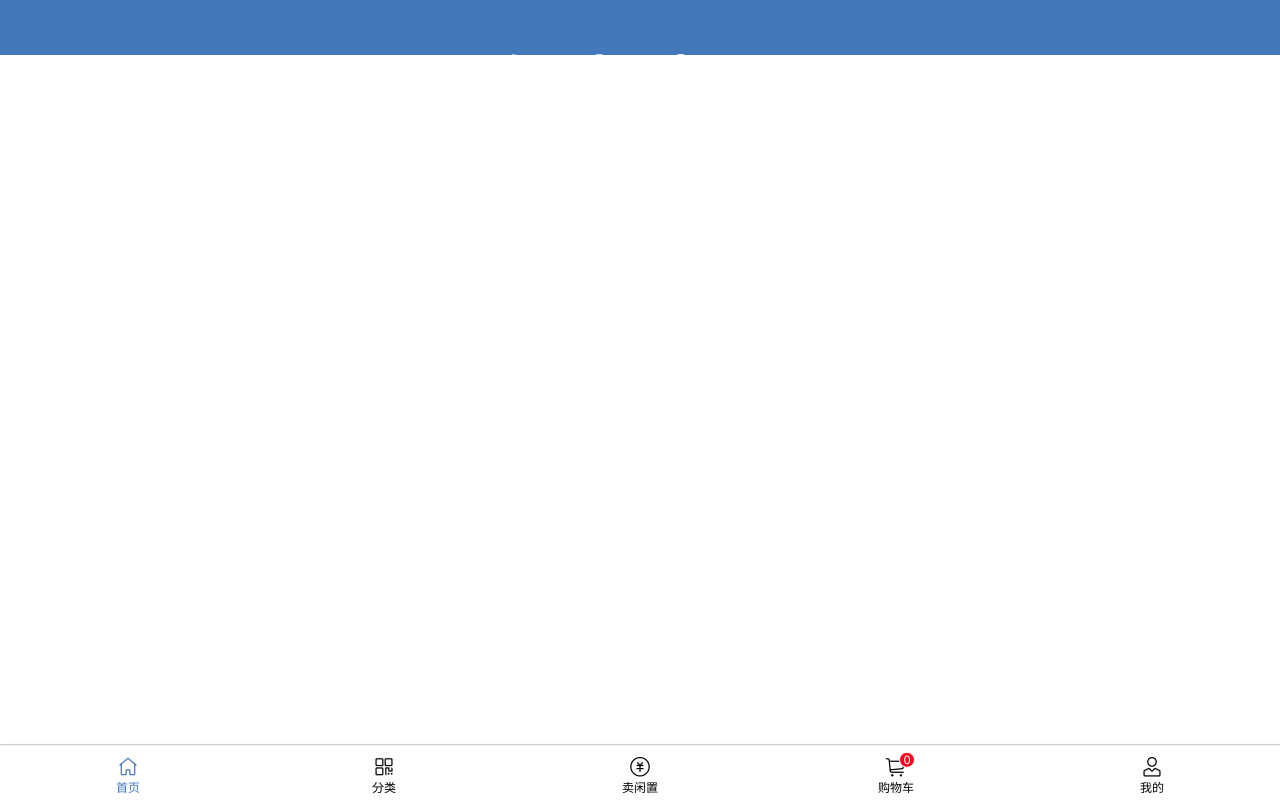
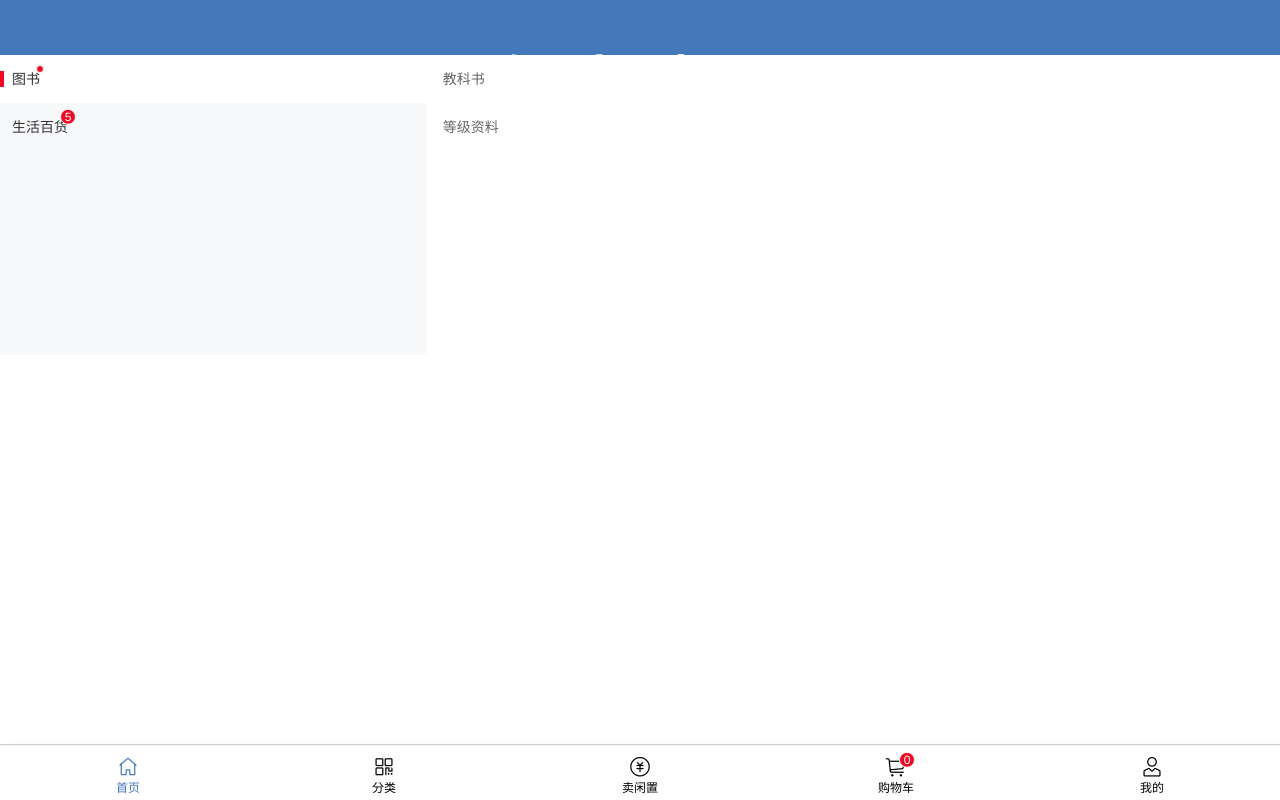
Before and after one commit to pleaseAnswer/secondaryMarket, a Vue app in the folder src/secondarymarket/: page /#/classify in a window 1280 px wide. Built offline with nearby package versions, Linux system fonts and the light colour scheme.

Commit message:
首页ok

```diff
--- a/src/secondarymarket/src/main.js
+++ b/src/secondarymarket/src/main.js
@@ -20,7 +20,8 @@ import {
   Grid,
   GridItem,
   Col,
-  Row
+  Row,
+  TreeSelect
 } from 'vant';
 Vue.use(Icon)
   .use(Tabbar)
@@ -30,7 +31,8 @@ Vue.use(Icon)
   .use(Grid)
   .use(GridItem)
   .use(Col)
-  .use(Row);
+  .use(Row)
+  .use(TreeSelect);
 
 //使用axios
 import axios from 'axios';
--- a/src/secondarymarket/src/router/index.js
+++ b/src/secondarymarket/src/router/index.js
@@ -4,6 +4,13 @@ Vue.use(VueRouter);
 
 const router = new VueRouter({
     routes: [{
+        path: '/',
+        redirect: '/index',
+        meta: {
+            title: '首页',
+            requireAuth: false
+        },
+    },{
         name: 'index',
         path: '/index',
         meta: {
--- a/src/secondarymarket/src/views/classify.vue
+++ b/src/secondarymarket/src/views/classify.vue
@@ -1,6 +1,10 @@
 <template>
     <div class="classify">
-
+        <van-tree-select
+            :items="items"
+            :active-id.sync="activeId"
+            :main-active-index.sync="activeIndex"
+        />
     </div>
 </template>
 <script>
@@ -9,7 +13,11 @@ export default {
     name: 'classify',
     data() {
         return {
-
+            items: [{ text: '图书', children: [{text: '教科书'},{text: '等级资料'}], dot: true },
+                    { text: '生活百货', children: [], badge: 5 }
+                ],
+            activeId: 1,
+            activeIndex: 0,
         }
     },
 }
```
